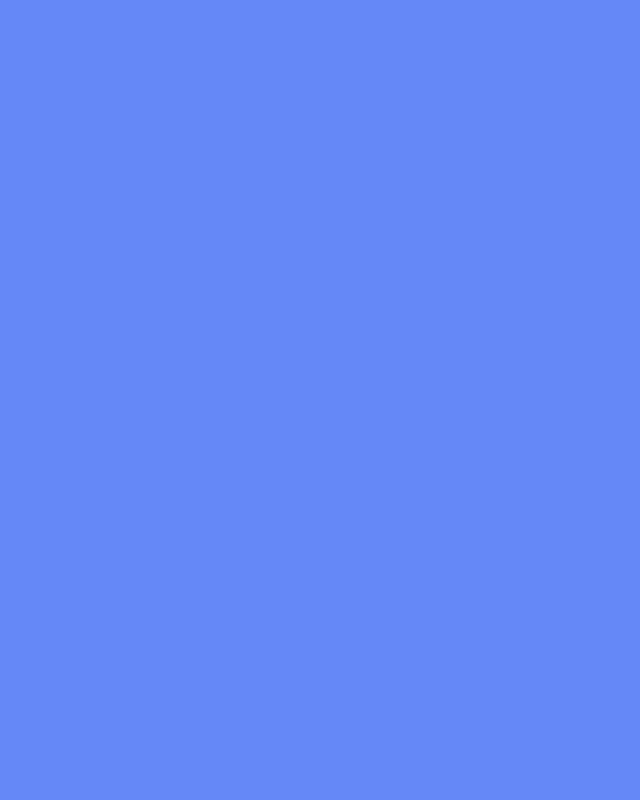
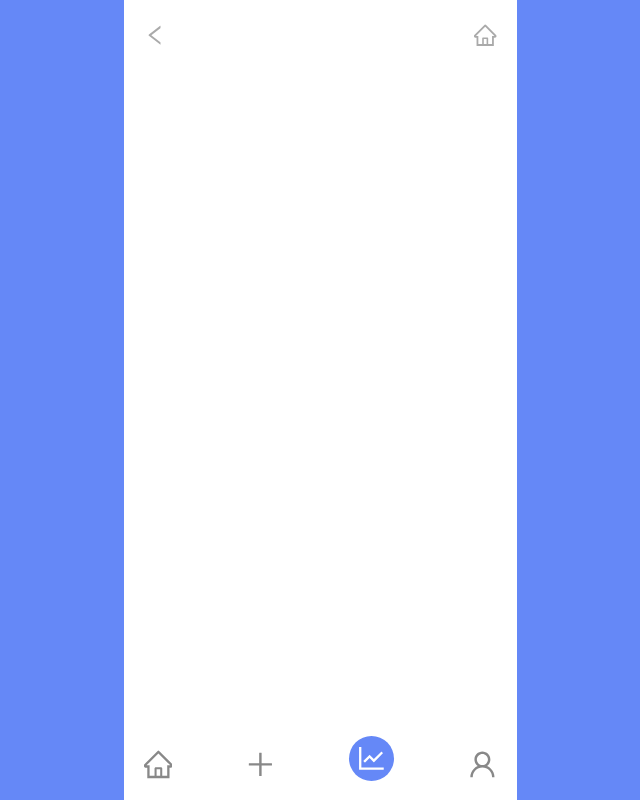
Before and after one commit to helloworld442/todo-list-project, a React (Vite) app: page /chart in a window 1280 px wide. Before the commit this address had no page. Shown: the whole page, without its empty margins (320-960 px from the left). Built offline with nearby package versions, Linux system fonts and the light colour scheme.

Commit message:
feat : create chart page

```diff
--- a/src/layout/Footer.jsx
+++ b/src/layout/Footer.jsx
@@ -1,5 +1,5 @@
 import { styled } from "styled-components";
-import { HomeOutlined, PlusOutlined, UserOutlined } from "@ant-design/icons";
+import { HomeOutlined, LineChartOutlined, PlusOutlined, UserOutlined } from "@ant-design/icons";
 import { Link, useLocation } from "react-router-dom";
 import { useEffect, useState } from "react";
 
@@ -13,10 +13,12 @@ const Footer = () => {
         return setActive(0);
       case "/write":
         return setActive(1);
+      case "/chart":
+        return setActive(2);
       case "/login":
-        return setActive(2);
+        return setActive(3);
       case "/register":
-        return setActive(2);
+        return setActive(3);
     }
   }, []);
 
@@ -34,8 +36,13 @@ const Footer = () => {
           </Link>
         </FooterItem>
         <FooterItem>
+          <Link to="/chart">
+            <LineChartOutlined className={active === 2 ? "active" : ""} />
+          </Link>
+        </FooterItem>
+        <FooterItem>
           <Link to="/login">
-            <UserOutlined className={active === 2 ? "active" : ""} />
+            <UserOutlined className={active === 3 ? "active" : ""} />
           </Link>
         </FooterItem>
       </FooterList>
--- /dev/null
+++ b/src/pages/Chart.jsx
@@ -0,0 +1,16 @@
+import Layout from "../layout/Layout";
+import Footer from "../layout/Footer";
+import Header from "../layout/Header/Header";
+
+const Chart = () => {
+  return (
+    <Layout>
+      <Header>
+        <Header.Nav />
+      </Header>
+      <Footer />
+    </Layout>
+  );
+};
+
+export default Chart;
--- a/src/shared/Router.jsx
+++ b/src/shared/Router.jsx
@@ -3,6 +3,7 @@ import Home from "../pages/Home";
 import Write from "../pages/Write";
 import Login from "../pages/Login";
 import Register from "../pages/Register";
+import Chart from "../pages/Chart";
 
 const Router = () => {
   return (
@@ -10,6 +11,7 @@ const Router = () => {
       <Routes>
         <Route path="/" element={<Home />} />
         <Route path="/write" element={<Write />} />
+        <Route path="/chart" element={<Chart />} />
         <Route path="/login" element={<Login />} />
         <Route path="/register" element={<Register />} />
       </Routes>
```
